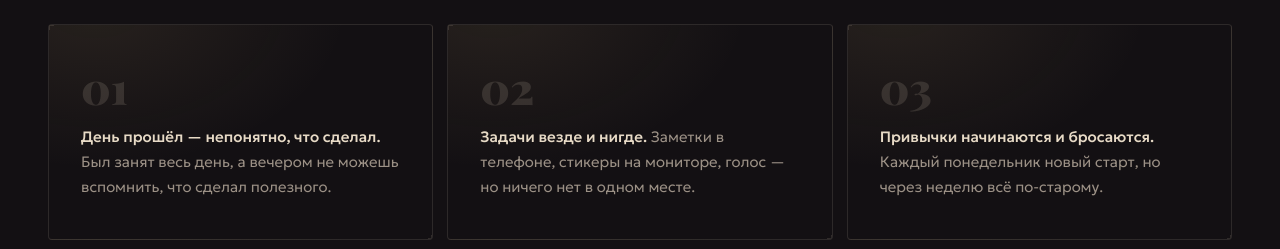
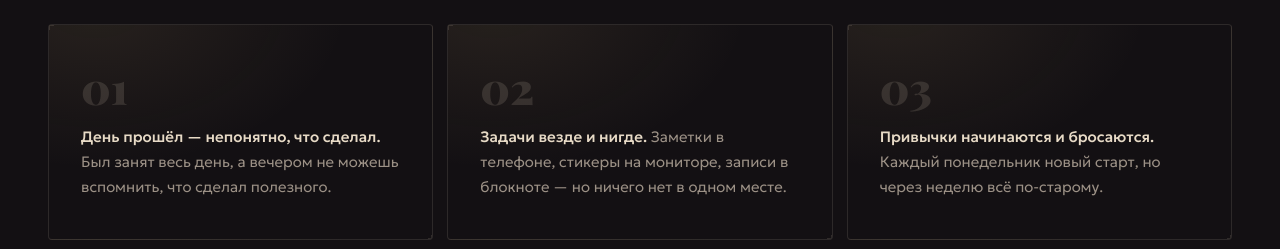
Before and after one commit to Parmeyyy/axisplanner, a plain HTML site: page index.html in a window 1280 px wide. Shown: the part 1620-1869 px from the top of the page. Drawn offline with nearby package versions, Linux system fonts and the light colour scheme; a web font is replaced by a local one.

Commit message:
Swap "voice" for "notebook notes" in the second pain card
Co-Authored-By: Claude Sonnet 5 <noreply@anthropic.com>

```diff
--- a/index.html
+++ b/index.html
@@ -311,7 +311,7 @@ footer{background:var(--bg);color:var(--sand);padding:40px 48px;border-top:1px s
     <div class="pain-card fx-card">
       <span class="fx-cross tl"></span><span class="fx-cross br"></span>
       <div class="fx-spot"></div>
-      <div class="pain-n">02</div><p class="pain-t"><strong>Задачи везде и нигде.</strong> Заметки в телефоне, стикеры на мониторе, голос — но ничего нет в одном месте.</p>
+      <div class="pain-n">02</div><p class="pain-t"><strong>Задачи везде и нигде.</strong> Заметки в телефоне, стикеры на мониторе, записи в блокноте — но ничего нет в одном месте.</p>
     </div>
     <div class="pain-card fx-card">
       <span class="fx-cross tl"></span><span class="fx-cross br"></span>
```
